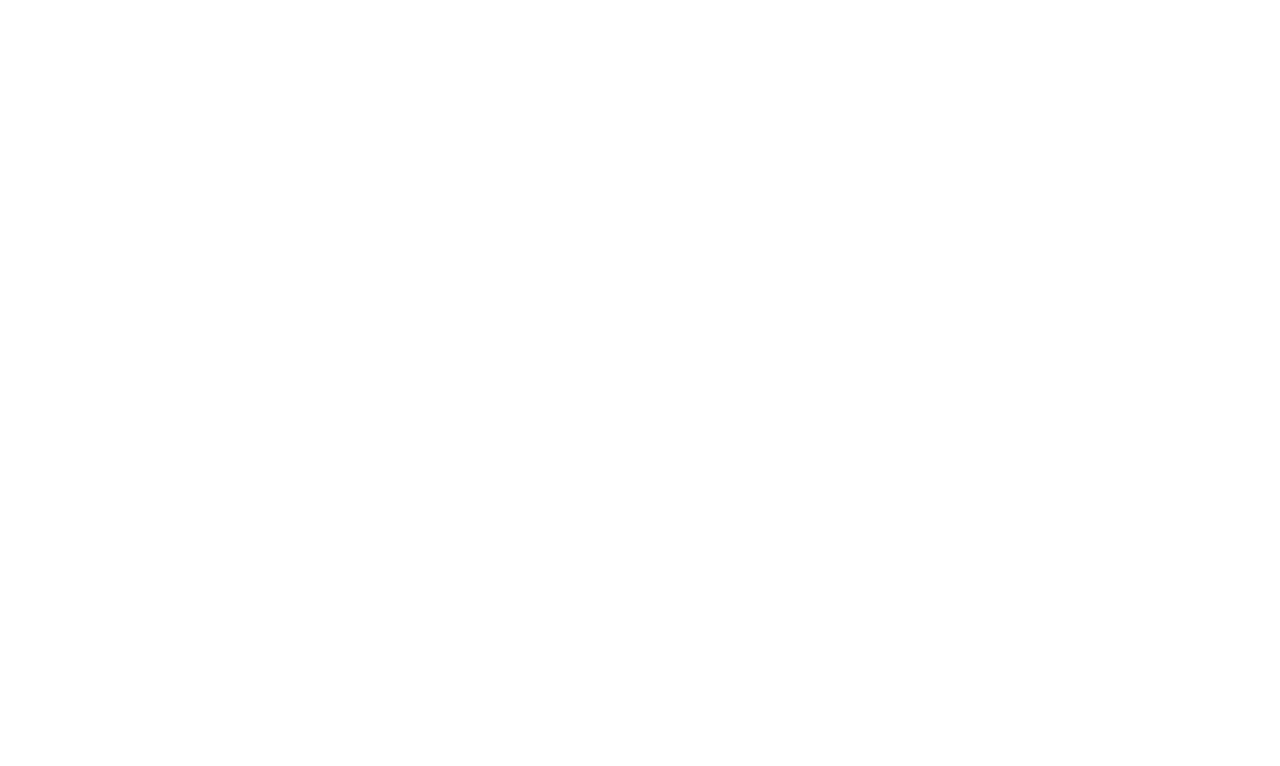
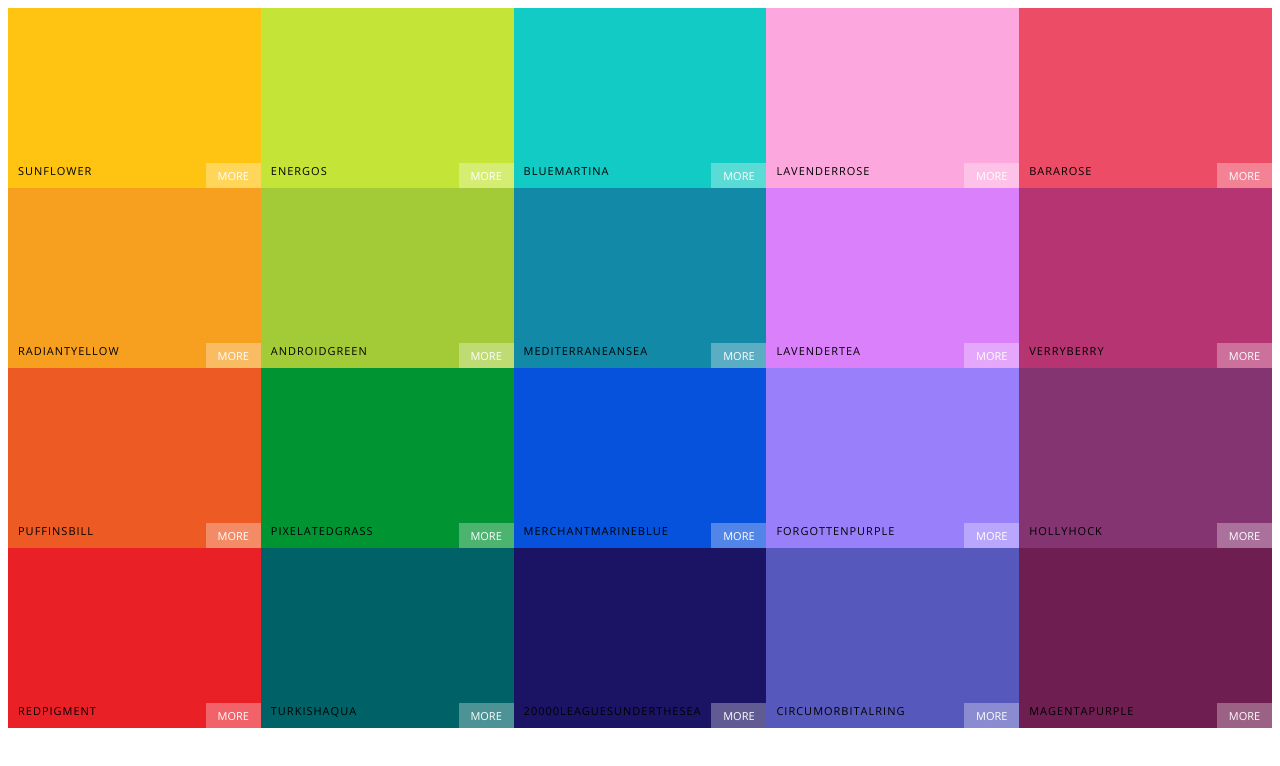
Before and after one commit to 911mateo911/horrible_course_project_react, a React (Create React App) app: page / in a window 1280 px wide. Shown: the top 766 px of the page. Built offline with nearby package versions, Linux system fonts and the light colour scheme.

Commit message:
add copy to clipboard of color

```diff
--- a/package.json
+++ b/package.json
@@ -7,6 +7,7 @@
     "@testing-library/react": "^11.2.7",
     "@testing-library/user-event": "^12.8.3",
     "react": "^17.0.2",
+    "react-copy-to-clipboard": "^5.0.3",
     "react-dom": "^17.0.2",
     "react-scripts": "4.0.3",
     "web-vitals": "^1.1.2"
--- a/src/App/App.js
+++ b/src/App/App.js
@@ -6,7 +6,7 @@
   render() {
     return (
       <div className="App">
-        <Palette {...seedColors[4]} />
+        <Palette {...seedColors[2]} />
       </div>
     );
   }
--- /dev/null
+++ b/src/ColorBox/ColorBox.css
@@ -0,0 +1,70 @@
+@import url("https://fonts.googleapis.com/css2?family=Open+Sans:ital,wght@0,300;0,400;0,600;0,700;0,800;1,300;1,400;1,600;1,700;1,800&display=swap");
+
+body {
+  font-family: "Open Sans", sans-serif;
+}
+
+.colorBox {
+  width: 20%;
+  height: 25%;
+  margin: 0 auto;
+  display: inline-block;
+  position: relative;
+  cursor: pointer;
+  margin-bottom: -5px;
+}
+
+.copy-button {
+  width: 100px;
+  height: 30px;
+  cursor: pointer;
+  position: absolute;
+  display: inline-block;
+  top: 50%;
+  left: 50%;
+  margin-left: -50px;
+  margin-top: -15px;
+  font-weight: 500;
+  text-align: center;
+  outline: none;
+  background: rgba(255, 255, 255, 0.3);
+  font-size: 0.8rem;
+  line-height: 30px;
+  color: white;
+  text-transform: uppercase;
+  border: none;
+  opacity: 0;
+}
+
+.colorBox:hover .copy-button {
+  opacity: 1;
+  transition: 0.5s;
+}
+
+.box-content {
+  position: absolute;
+  padding: 10px;
+  width: 100%;
+  left: 0;
+  bottom: 0;
+  color: black;
+  letter-spacing: 1px;
+  font-size: 11px;
+  text-transform: uppercase;
+}
+
+.see-more {
+  background: rgba(255, 255, 255, 0.3);
+  position: absolute;
+  border: none;
+  right: 0;
+  bottom: 0;
+  color: white;
+  width: 55px;
+  height: 25px;
+  font-weight: 200;
+  text-align: center;
+  line-height: 25px;
+  text-transform: uppercase;
+  font-size: 11px;
+}
--- /dev/null
+++ b/src/ColorBox/ColorBox.js
@@ -0,0 +1,22 @@
+import React, { Component } from 'react'
+import { CopyToClipboard } from 'react-copy-to-clipboard'
+import './ColorBox.css'
+
+export default class ColorBox extends Component {
+    render() {
+        const { name, background } = this.props
+        return (
+            <CopyToClipboard text={background} >
+                <div style={{ background }} className='colorBox' >
+                    <div className='copy-container' >
+                        <div className='box-content' >
+                            <span>{name}</span>
+                        </div>
+                        <button className='copy-button' >Copy</button>
+                    </div>
+                    <span className='see-more' >More</span>
+                </div>
+            </CopyToClipboard>
+        )
+    }
+}
--- /dev/null
+++ b/src/Palette/Palette.css
@@ -0,0 +1,7 @@
+.palette {
+    height: 100vh;
+}
+
+.palette-colors {
+    height: 90%;
+}
--- a/src/Palette/Palette.js
+++ b/src/Palette/Palette.js
@@ -1,12 +1,19 @@
 import React, { Component } from 'react'
+import ColorBox from '../ColorBox/ColorBox'
+import './Palette.css'
 
 export default class Palette extends Component {
     render() {
+        const colorBoxes = this.props.colors.map(color =>
+            <ColorBox
+                background={color.color}
+                name={color.name}
+            />)
         return (
             <div className='palette' >
                 {/* Navbar here */}
                 <div className='palette-colors' >
-                     {/* Color boxes */}
+                    {colorBoxes}
                 </div>
                 {/* Footer here */}
             </div>
```
Also changed, not shown: 1 other file (tests, documents, lock files or other folders).
